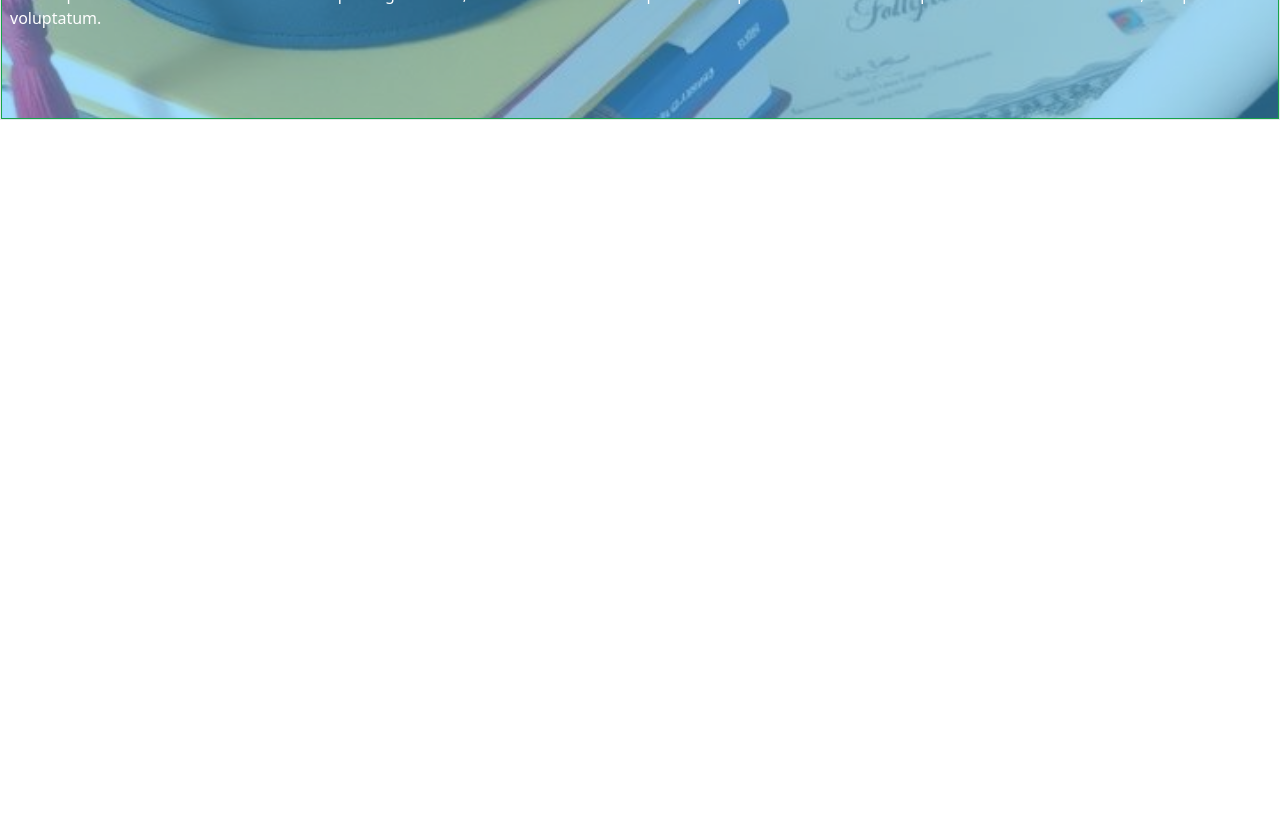
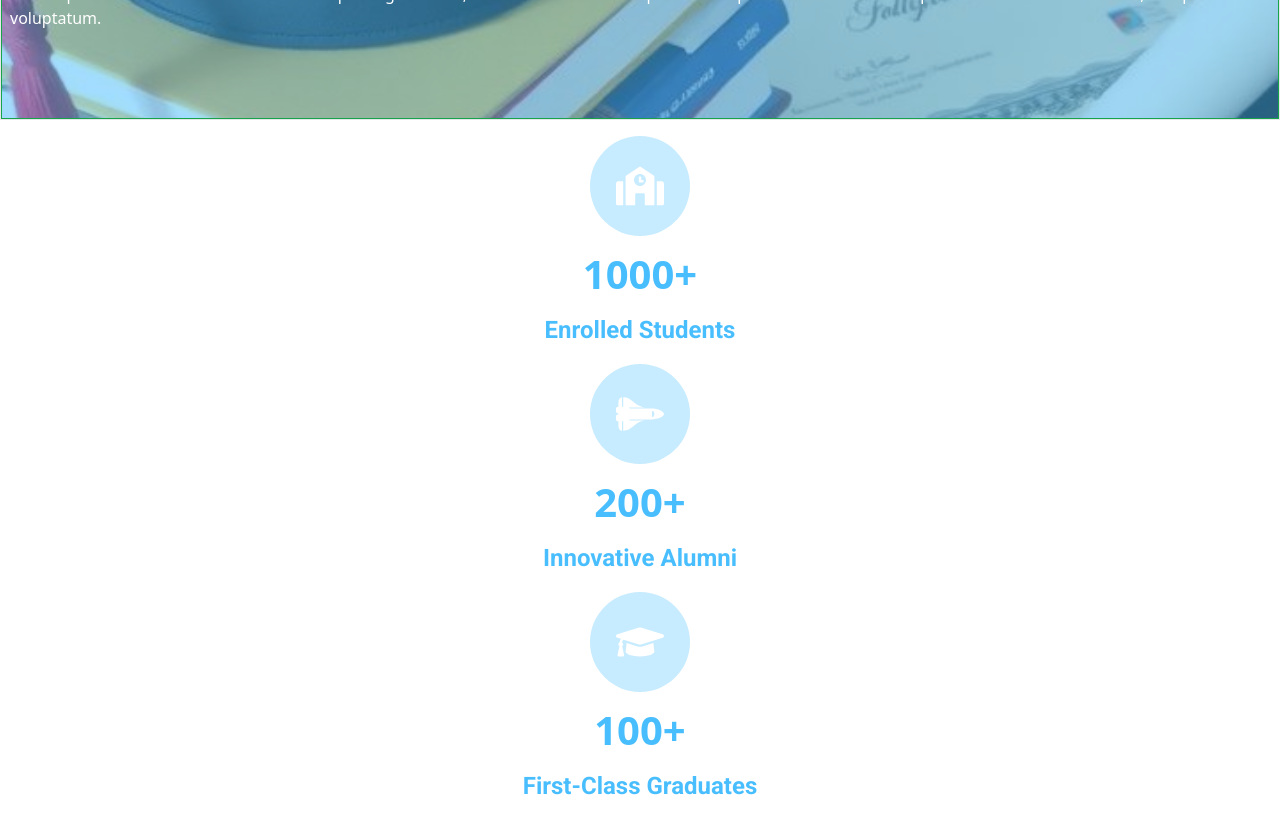
Before and after one commit to IZU29/departmental, a React (Vite) app: page / in a window 1280 px wide. Shown: the part 2380-3200 px from the top of the page. Before the commit the page ends 2500 px from the top, so only its background shows below. Built offline with nearby package versions, Linux system fonts and the light colour scheme.

Commit message:
Icon div has been added

```diff
--- a/src/App.jsx
+++ b/src/App.jsx
@@ -1,6 +1,6 @@
 import { useState } from 'react'
 import reactLogo from './assets/react.svg'
-import {FaHistory , FaLightbulb , FaMicrochip , FaTools} from 'react-icons/fa'
+import {FaGraduationCap, FaHistory , FaLightbulb , FaMicrochip , FaSchool, FaSpaceShuttle, FaTools} from 'react-icons/fa'
 import viteLogo from '/vite.svg'
 import './App.css'
 
@@ -124,6 +124,27 @@ function App() {
       </div>
 
       </section>
+      <section className="">
+        <div className=" border-black">
+          <div className="my-4">
+          <div className=" bg-[#48BEFF] bg-opacity-30 text-[3rem] px-2 py-2 rounded-[1000px] text-white m-auto flex justify-center items-center w-[100px] h-[100px]"><FaSchool /></div>
+          <h3 className="text-[#48BEFF] text-[2.5rem] font-bold m-auto flex justify-center my-2">1000+</h3>
+          <p className="text-[#48BEFF] text-[1.5rem] font-bold m-auto flex justify-center font-roboto my-2">Enrolled Students</p>
+          </div>
+          <div className="my-4">
+          <div className="bg-[#48BEFF] bg-opacity-30 text-[3rem] px-2 py-2 rounded-[1000px] text-white m-auto flex justify-center items-center w-[100px] h-[100px]"><FaSpaceShuttle/></div>
+          <h3 className="text-[#48BEFF] text-[2.5rem] font-bold m-auto flex justify-center my-2">200+</h3>
+          <p className="text-[#48BEFF] text-[1.5rem] font-bold m-auto flex justify-center font-roboto my-2">Innovative Alumni</p>
+          </div>
+          <div className="my-4">
+          <div className="bg-[#48BEFF] bg-opacity-30 text-[3rem] px-2 py-2 rounded-[1000px] text-white m-auto flex justify-center items-center w-[100px] h-[100px]">
+          <FaGraduationCap />
+          </div>
+          <h3 className="text-[#48BEFF] text-[2.5rem] font-bold  m-auto flex justify-center my-2">100+</h3>
+          <p className="text-[#48BEFF] text-[1.5rem] font-bold m-auto flex justify-center font-roboto my-2">First-Class Graduates</p>
+          </div>
+        </div>
+      </section>
     </div>
 
     // 48BEFF
```
